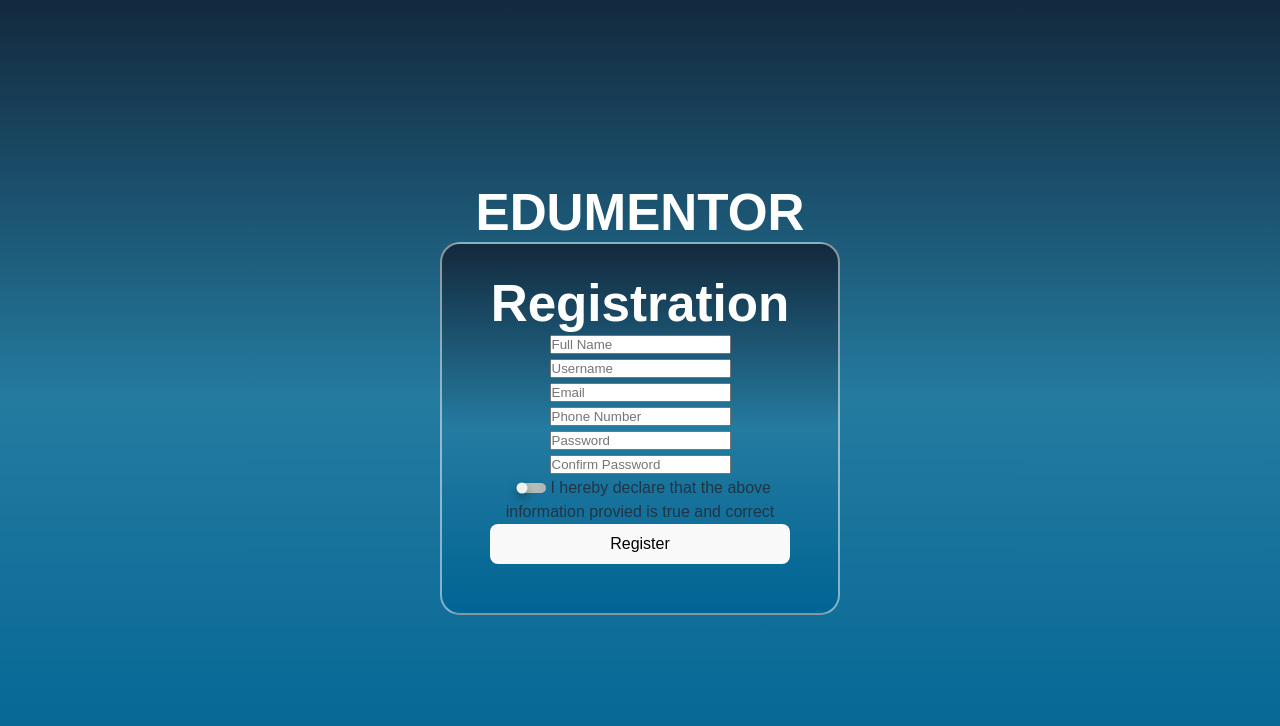
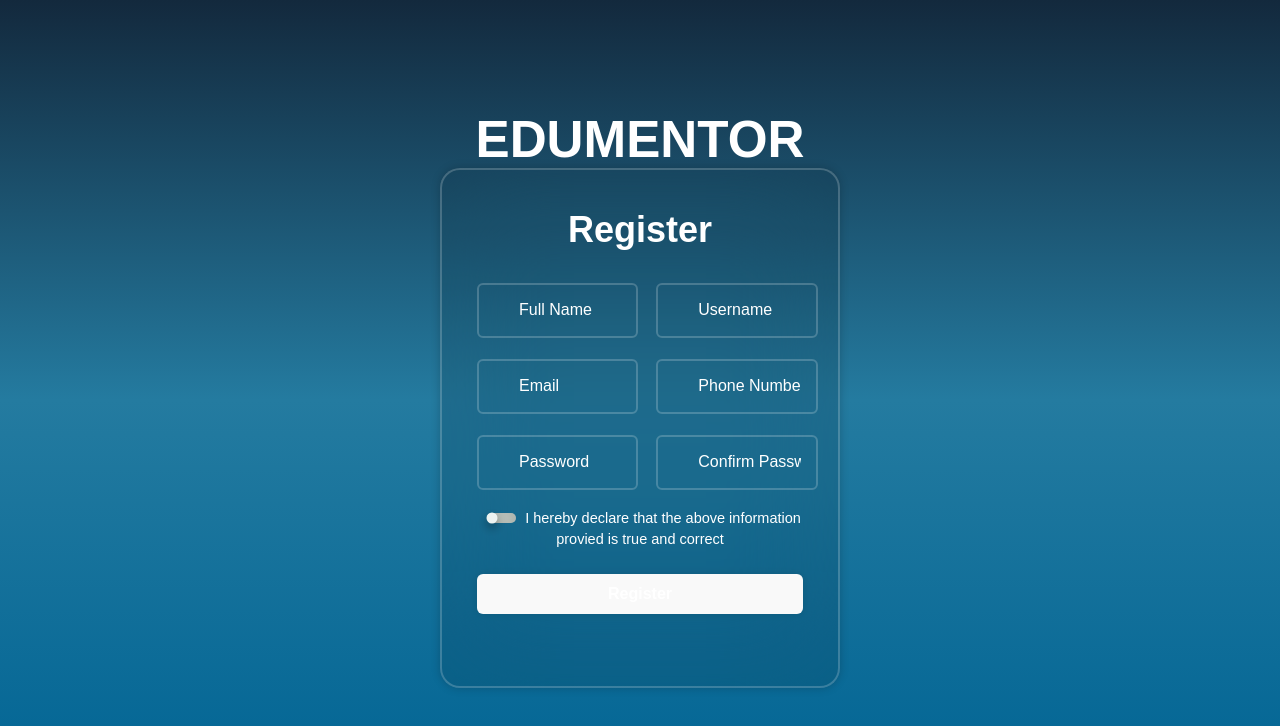
Before and after one commit to GuigohC0D3/EduMentor, a React (Vite) app in the folder edu-mentor/: page /Register in a window 1280 px wide. Shown: the top 726 px of the page. Built offline with nearby package versions, Linux system fonts and the light colour scheme.

Commit message:
Feito o CSS do Registro mas precisa arrumar muitas coisas.

```diff
--- a/edu-mentor/src/assets/components/Register/RegisterForm.css
+++ b/edu-mentor/src/assets/components/Register/RegisterForm.css
@@ -0,0 +1,139 @@
+* {
+    margin: 0;
+    padding: 0;
+    box-sizing: border-box;
+    font-family: 'popins', sans-serif;
+}
+
+body {
+    display: flex;
+    justify-content: center;
+    align-items: center;
+    min-height: 100vh;
+    background: linear-gradient(to bottom, #13293d, #247ba0, #006494);
+    background-size: cover;
+    background-position: center;
+}
+
+.wrapper {
+    width: 750px;
+    background: rgba(0, 0, 0, .1);
+    border: 2px solid rgba(255, 255, 255, .2);
+    box-shadow: 0 0 10px rgba(0, 0, 0, .2);
+    backdrop-filter: blur(50px);
+    border-radius: 20px;
+    color: #ffffff;
+    padding: 40px 35px 55px;
+}
+
+.wrapper h1 {
+    font-size: 36px;
+    text-align: center;
+    margin-bottom: 20px;
+}
+
+.wrapper .input-box {
+    display: flex;
+    justify-content: space-between;
+    flex-wrap: wrap;
+    background-color: transparent;
+}
+
+.input-box .input-field {
+    position: relative;
+    width: 45%;
+    height: 50px;
+    background: transparent;
+    margin: 13px 0;
+}
+
+
+.input-box .input-field input {
+    width: 110%;
+    height: 110%;
+    background: transparent;
+    border: 2px solid rgba(255, 255, 255, .2);
+    outline: none;
+    font-size: 16px;
+    color: #fff;
+    border-radius: 6px;
+    padding: 15px 15px 15px 40px;
+}
+
+.input-box .input-field input::placeholder {
+    color: #fff;
+}
+
+
+.wrapper label {
+    display: inline-block;
+    font-size: 14.5px;
+    margin: 10px 0 23px;
+}
+
+.wrapper label input {
+    accent-color: #ffffff;
+    margin-right: 5px;
+}
+
+.wrapper .btn {
+    width: 100%;
+    height: 40px;
+    border: none;
+    outline: none;
+    border-radius: 6px;
+    box-shadow: 0 0 10px rgba(0, 0, 0, .1);
+    cursor: pointer;
+    font-size: 16px;
+    color: #fff;
+    font-weight: 600;
+    border: none;
+}
+
+.wrapper .btn:hover {
+    background-color: rgb(255, 255, 255, 0.5);
+}
+
+input[type="checkbox"] {
+    width: 29px;
+    height: 10px;
+    -webkit-appearance: none;
+    -moz-appearance: none;
+    appearance: none;
+    background-color: #dae2da;
+    border-radius: 50px;
+    -webkit-box-shadow: inset 0px 0px 16px 1px rgb(0, 0, 0, 0.24);
+    box-shadow: inset 0px 0px 16px 1px rgb(0, 0, 0, 0.24);
+    cursor: pointer;
+    -webkit-transition: 0.5s;
+    -o-transition: 0.5s;
+    transition: 0.5s;
+    position: relative;
+}
+
+input:checked[type="checkbox"] {
+    background-color: #3d66ec;
+}
+
+input[type="checkbox"]:before {
+    content: '';
+    width: 10px;
+    height: 10px;
+    background-color: #EDF3F1;
+    border-radius: 5px;
+    position: absolute;
+    -webkit-box-shadow: 0px 4px 8px 1px rgb(0, 0, 0, 0.25);
+    box-shadow: 0px 4px 8px 1px rgb(0, 0, 0, 0.25);
+    -webkit-transform: scale(1.1);
+    -ms-transform: scale(1.1);
+    transform: scale(1.1);
+    top: 0;
+    left: 0;
+    -webkit-transition: .4s;
+    -o-transition: .4s;
+    transition: .4s;
+}
+
+input:checked[type="checkbox"]::before {
+    left: 20px;
+}
--- a/edu-mentor/src/assets/components/Register/RegisterForm.jsx
+++ b/edu-mentor/src/assets/components/Register/RegisterForm.jsx
@@ -7,7 +7,7 @@ const RegisterForm = () => {
       <h1 id="title">EDUMENTOR</h1>
       <section className="wrapper">
         <form>
-          <h1>Registration</h1>
+          <h1>Register</h1>
 
           <div className="input-box">
             <div className="input-field">
```
